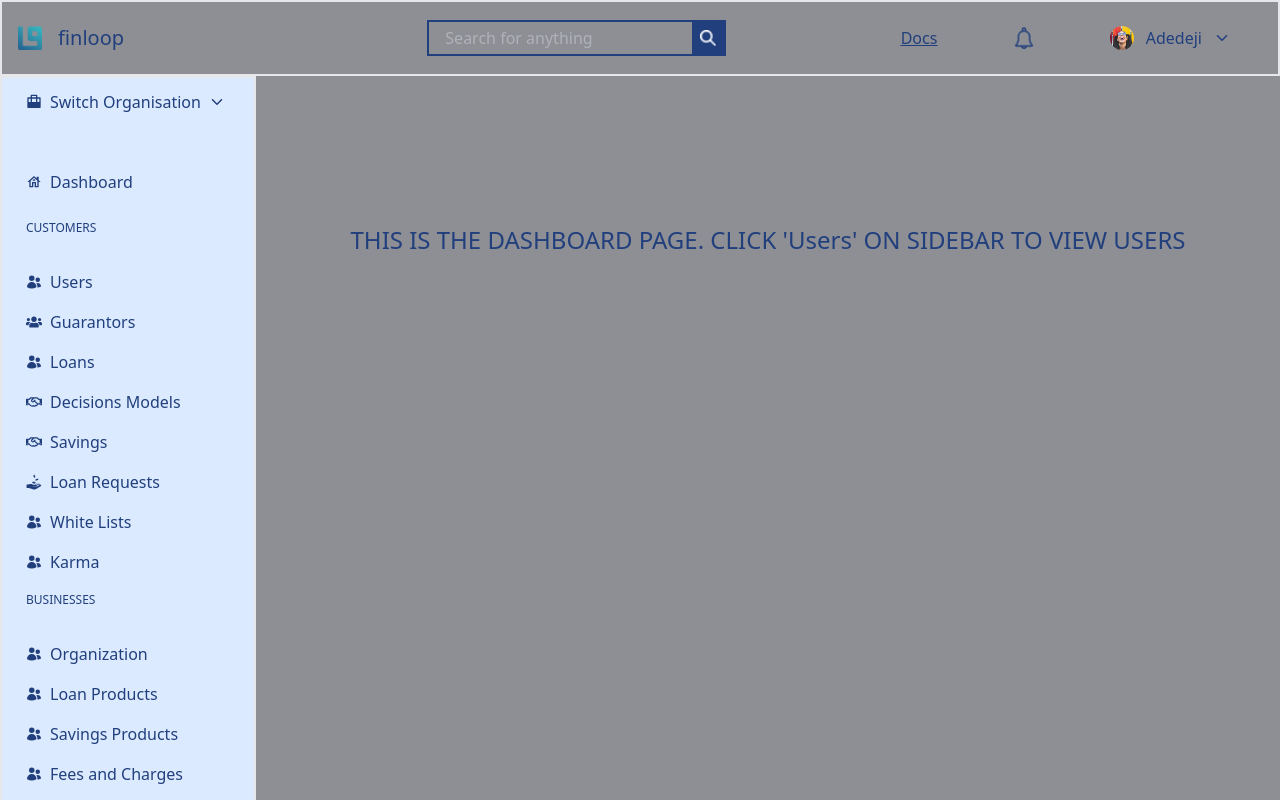
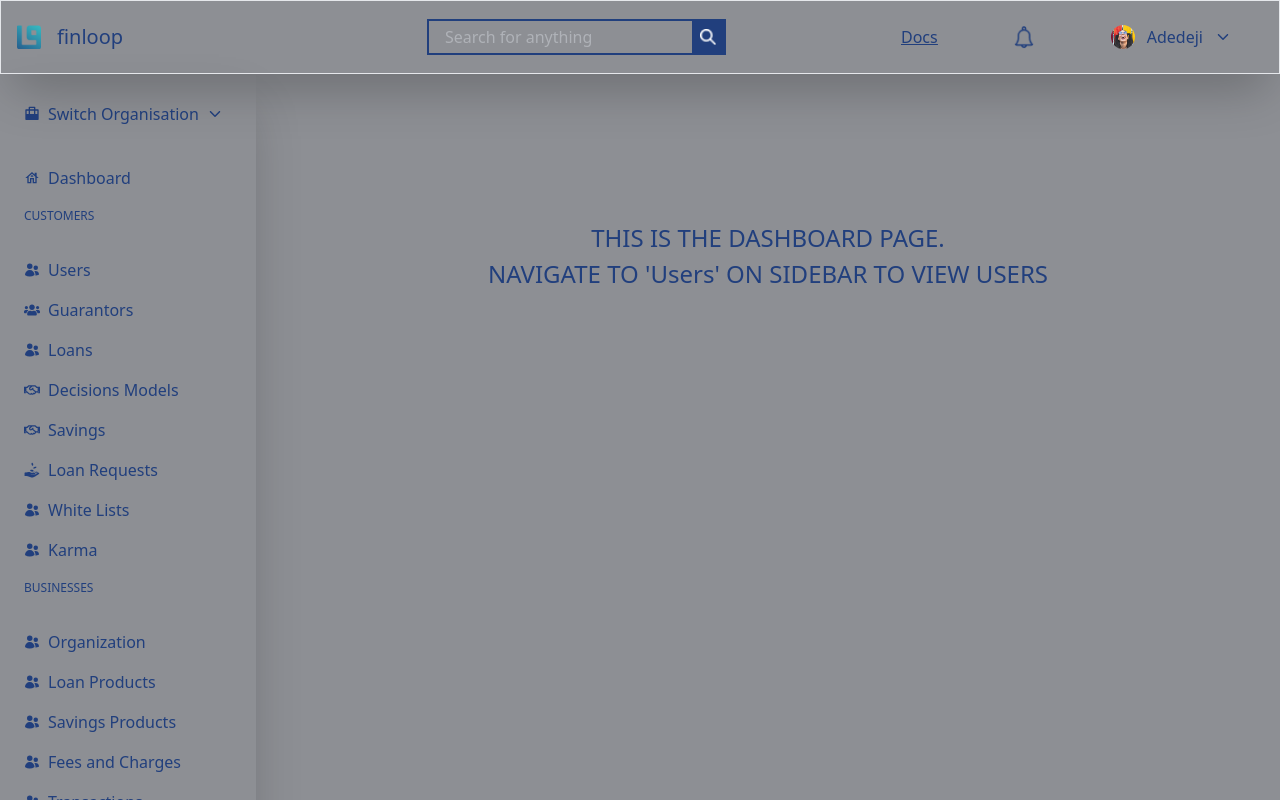
Before and after one commit to TaiwoSaidat/finloop-app, a Next.js app: page /dashboard in a window 1280 px wide. Built offline with nearby package versions, Linux system fonts and the light colour scheme.

Commit message:
ui change and readme page

```diff
--- a/src/app/dashboard/page.tsx
+++ b/src/app/dashboard/page.tsx
@@ -8,7 +8,7 @@ const page = () => {
   useEffect(() => {
     setTimeout(() => {
       setLoading(false);
-    }, 2000);
+    });
   }, []);
 
   return (
@@ -16,10 +16,15 @@ const page = () => {
       {isLoading ? (
         <Loading />
       ) : (
-        <div className=" w-full my-32  flexCenter  ">
-          <p className=" regular-24 uppercase">
-            this is the dashboard page. click{" "}
-            <span className="capitalize">'Users'</span> on sidebar to view Users
+        <div className=" w-full my-32  flexCenter flex-col space-y-3 regular-24 uppercase  ">
+          <p className=" ">This is the dashboard page.</p>
+          <p>
+            {" "}
+            Navigate to{" "}
+            <span className="capitalize ">
+              'Users'
+            </span>{" "}
+            on sidebar to view Users
           </p>
         </div>
       )}
--- a/src/app/ui/dashboardui/DashboardHeader/DashboardHeader.tsx
+++ b/src/app/ui/dashboardui/DashboardHeader/DashboardHeader.tsx
@@ -16,11 +16,11 @@ const DashboardHeader = ({
 }) => {
   return (
     <>
-      <div className="w-full border-2 grid grid-cols-2 md:grid-cols-3 py-4  items-center ">
+      <div className="w-full border grid grid-cols-2 md:grid-cols-3 py-4        shadow-2xl items-center sticky top-0 z-50 ">
         {/* logo */}
         <div className="flex gap-4 items-center px-4 ">
           <Link href="/dashboard">
-            <Image src={logo} alt="" width={24} height={16}  />
+            <Image src={logo} alt="" width={24} height={16} />
           </Link>
           <p className="regular-20 hidden md:block ">finloop</p>
         </div>
--- a/src/app/ui/dashboardui/SideBarComponents/SideBar.tsx
+++ b/src/app/ui/dashboardui/SideBarComponents/SideBar.tsx
@@ -21,7 +21,7 @@ const SideBar =  ({ isOpen }: { isOpen: React.ReactNode }) => {
   return (
     <>
       <aside
-        className={`fixed bg-blue-100 md:static top-0 left-0 h-full  w-64 border-2 py-2 transition-transform duration-300 z-40  overflow-y-auto
+        className={`fixed  shadow-2xl md:static top-0 left-0 h-full  w-64 pb-2 pt-6 transition-transform duration-300 z-40  overflow-y-auto
           ${isOpen ? "translate-x-0 " : "-translate-x-full"} md:translate-x-0`}
       >
          <div className="flex gap-4 items-center px-4 md:hidden lg:hidden ">
@@ -31,7 +31,7 @@ const SideBar =  ({ isOpen }: { isOpen: React.ReactNode }) => {
           <p className="regular-20  ">finloop</p>
         </div>
         <div className="space-y-12">
-          <div className="flex items-center space-x-2 small-16 py-2 px-6 hover:opacity-50 hover:bg-blue-light   ">
+          <div className="flex items-center space-x-2 small-16 pt-2 px-6 hover:opacity-50 hover:bg-blue-light   ">
             <RiBriefcase3Fill />
             <span>Switch Organisation</span>
             <IoIosArrowDown />
@@ -48,7 +48,7 @@ const SideBar =  ({ isOpen }: { isOpen: React.ReactNode }) => {
           <div>
             <Link
               href="/dashboard"
-              className=" flex items-center space-x-2 small-16 py-2 px-6 hover:opacity-50 hover:bg-blue-light "
+              className=" flex items-center space-x-2 small-16  px-6 hover:opacity-50 hover:bg-blue-light "
             >
               <MdOutlineHouse />
               <span>Dashboard</span>
--- a/src/components/DashboardComponents/UserStatsCard.tsx
+++ b/src/components/DashboardComponents/UserStatsCard.tsx
@@ -5,7 +5,7 @@ import React from "react";
 const UserStatsCard = ({ icon, title, description }: UsersProps) => {
   return (
     <>
-      <div className="  w-[240px] bg-card p-4 rounded-md ">
+      <div className="  w-[240px] bg-card shadow-2xl p-4 space-y-4 rounded-md ">
         <Image src={icon} alt={`${title} icon`} />
         <p className="uppercase regular-14  ">{title}</p>
         <span className="large-24  ">{description}</span>
--- a/src/components/data-table.tsx
+++ b/src/components/data-table.tsx
@@ -97,7 +97,8 @@ export function DataTable<TData, TValue>({
         <Button>Filter</Button>  */}
       {/* </div> */}
       {/* table  */}
-      <div className=" border-2 border-table shadow-3xl rounded-xl">
+      {/* border-2 border-table */}
+      <div className=" border shadow-2xl rounded-xl bg-card">
         <Table>
           <TableHeader>
             {table.getHeaderGroups().map((headerGroup) => (
```
Also changed, not shown: 1 other file (tests, documents, lock files or other folders).
